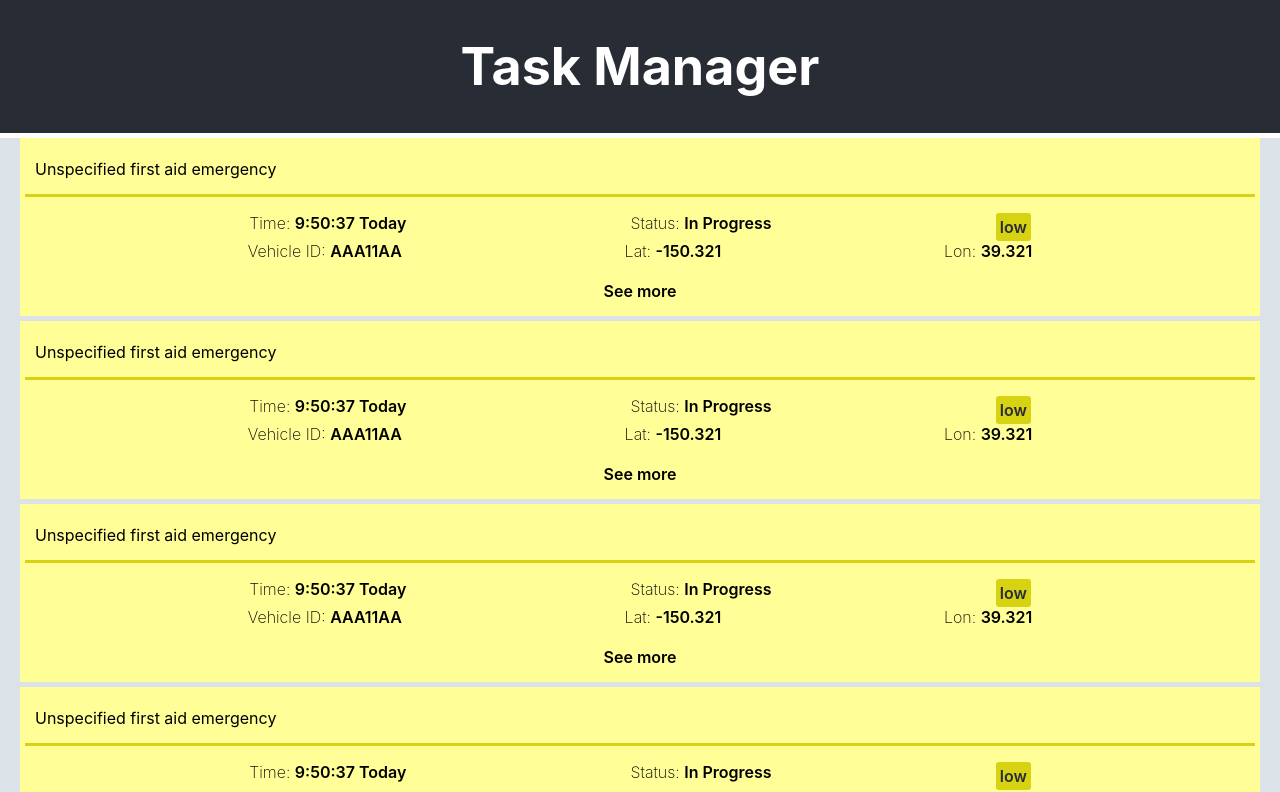
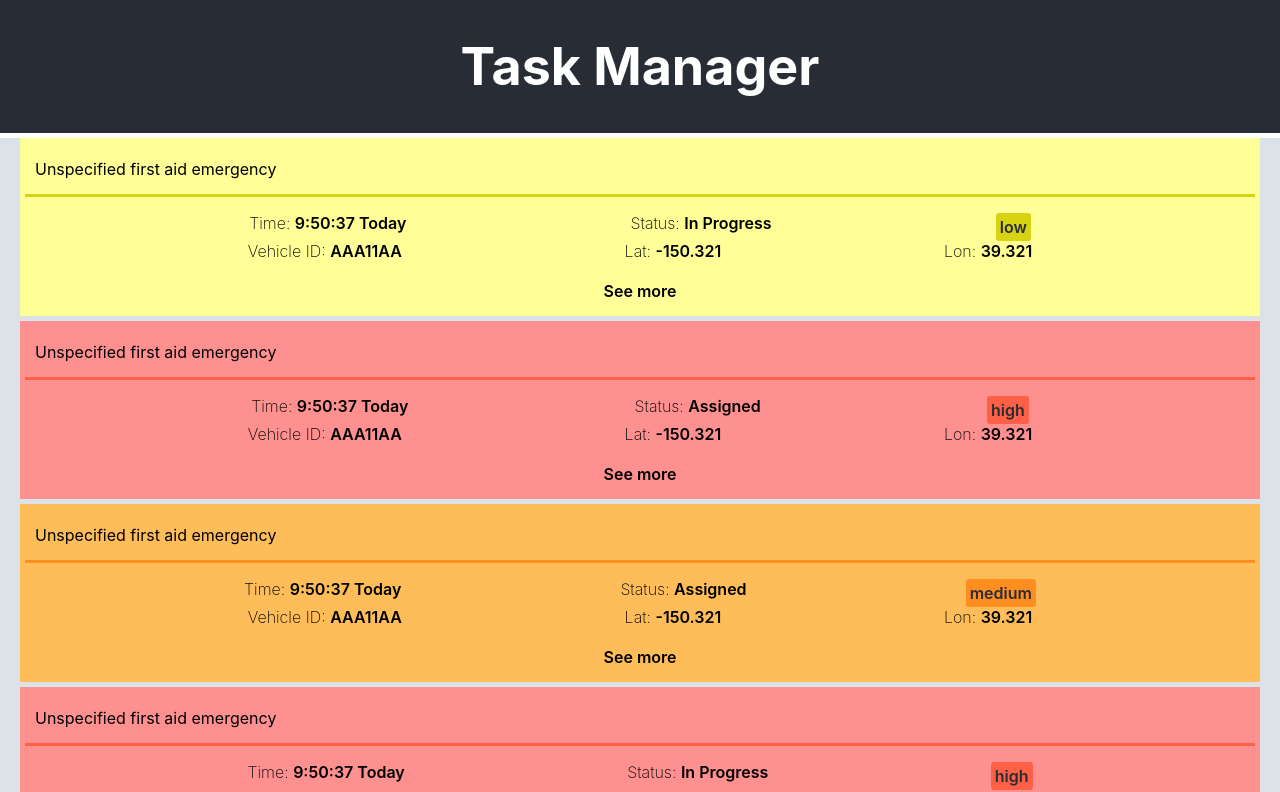
Before and after one commit to luciavelasco/task-manager, a React (Create React App) app: page / in a window 1280 px wide. Shown: the top 792 px of the page. Built offline with nearby package versions, Linux system fonts and the light colour scheme.

Commit message:
Refactor dummy data to inject priority and status
This is because priority is very important to the f/e view. Status is less important and should probably be cut out.

```diff
--- a/src/dummyData.ts
+++ b/src/dummyData.ts
@@ -30,12 +30,12 @@ export enum StatusEnum {
   Assigned = 'Assigned'
 }
 
-const dummyTask: ITask = {
+export const dummyTask = (priority: PriorityEnum, status: StatusEnum): ITask => ({
   abxTaskId: 123,
   organisationTaskId: 321,
   organisationId: 3,
-  priority: PriorityEnum.LOW,
-  taskStatus: StatusEnum.InProgress,
+  priority: priority,
+  taskStatus: status,
   assignedto: 'AAA11AA',
   timestamp: new Date(),
   latitude: -150.321,
@@ -46,8 +46,15 @@ const dummyTask: ITask = {
     'collaborative thinking to further the overall value proposition. Organically grow ' +
     'the holistic world view of disruptive innovation via workplace diversity and empowerment.'
 
-}
-export const tasks = [ dummyTask, dummyTask, dummyTask, dummyTask, dummyTask, dummyTask, dummyTask ]
+})
+export const tasks = [
+  dummyTask(PriorityEnum.LOW, StatusEnum.InProgress),
+  dummyTask(PriorityEnum.HIGH, StatusEnum.Assigned),
+  dummyTask(PriorityEnum.MEDIUM, StatusEnum.Assigned),
+  dummyTask(PriorityEnum.HIGH, StatusEnum.InProgress),
+  dummyTask(PriorityEnum.LOW, StatusEnum.Complete),
+  dummyTask(PriorityEnum.LOW, StatusEnum.Complete),
+  dummyTask(PriorityEnum.MEDIUM, StatusEnum.InProgress) ]
 
 export interface IResponse<T = any> {
   status: number,
@@ -75,14 +82,14 @@ export const getTasksByCaller = (organisationId: number, callerId: number, acces
 
 // tasks/organisations/{organisationId}/{callerId}/latest
 export const getLatestTaskByCaller = (organisationId: number, callerId: number, accessId: number): IResponse<ITask> =>
-  response(200, dummyTask) // GET
+  response(200, dummyTask(PriorityEnum.MEDIUM, StatusEnum.InProgress)) // GET
 
 // tasks/{abxTaskId}/
 export const deleteTask = (abxTaskId: number): IResponse =>
   response(204) // DELETE
 
 export const getTask = (abxTaskId: number): IResponse<ITask> =>
-  response(200, dummyTask) // GET
+  response(200, dummyTask(PriorityEnum.MEDIUM, StatusEnum.InProgress)) // GET
 
 export const updateTask = (abxTaskId: number, task: ITask) =>
   response(201) // PUT
```
